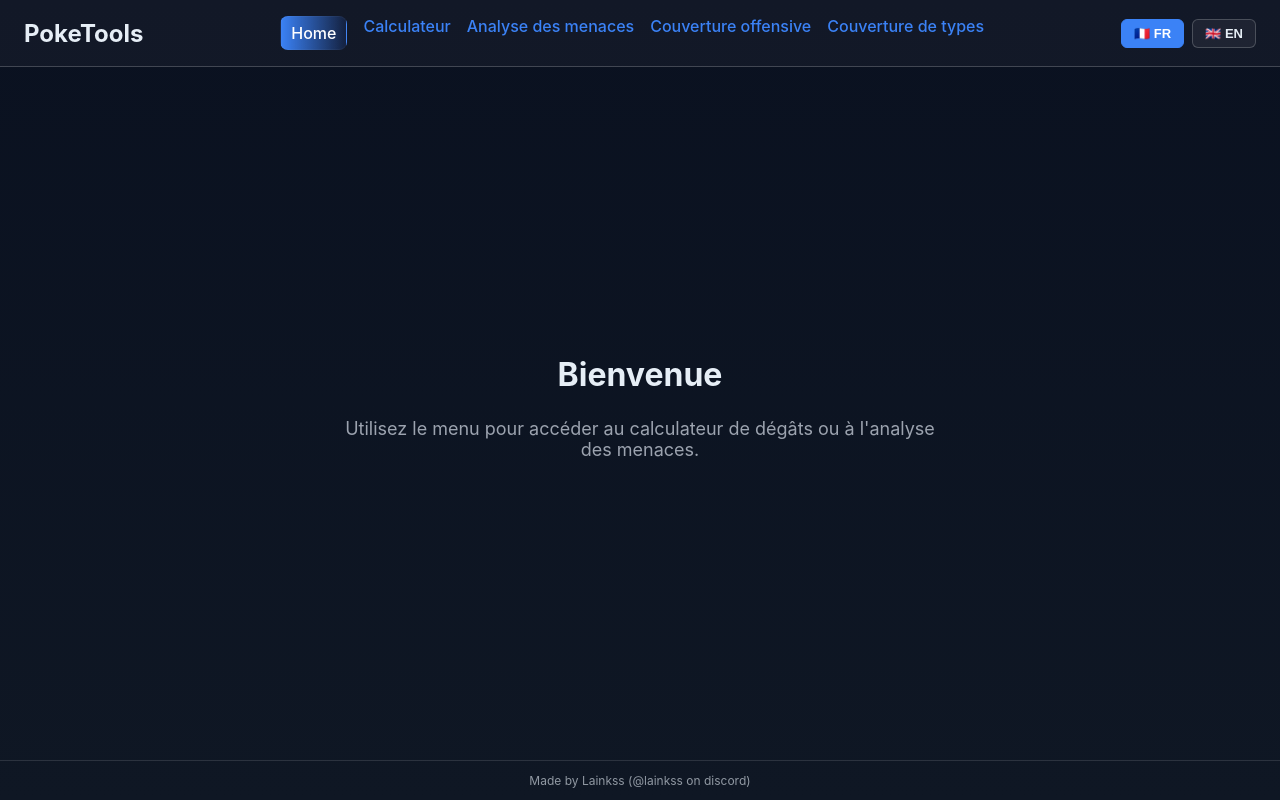
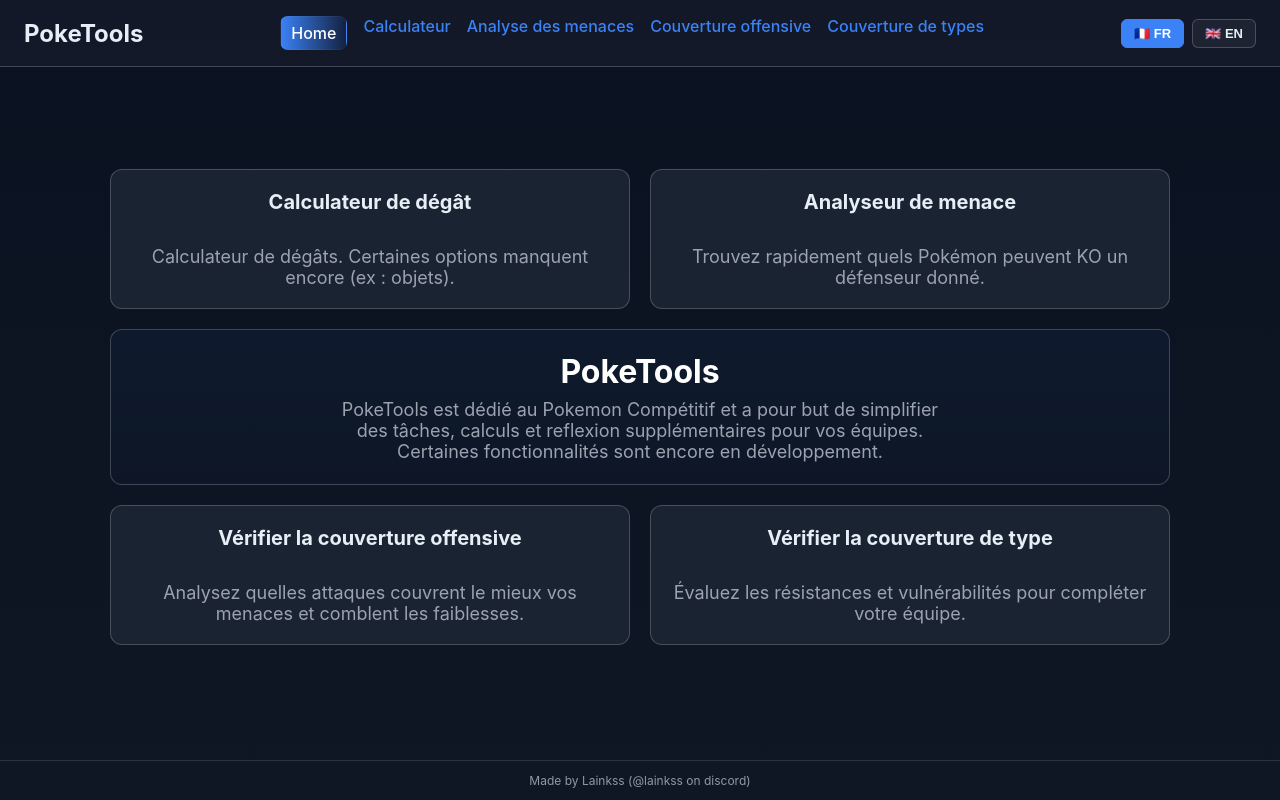
Before and after one commit to lainksss/PokeTools, a React (Vite) app in the folder frontend/: page / in a window 1280 px wide. Built offline with nearby package versions, Linux system fonts and the light colour scheme; no server answers.

Commit message:
feat: a cleaner home page to explain the context of the project

```diff
--- a/frontend/src/i18n/translations.js
+++ b/frontend/src/i18n/translations.js
@@ -12,7 +12,17 @@
     // Page Home
     home: {
       welcome: "Bienvenue",
-      description: "Utilisez le menu pour accéder au calculateur de dégâts ou à l'analyse des menaces."
+      description: "Utilisez le menu pour accéder au calculateur de dégâts ou à l'analyse des menaces.",
+      centerTitle: "PokeTools",
+      centerDesc: "PokeTools est dédié au Pokemon Compétitif et a pour but de simplifier des tâches, calculs et reflexion supplémentaires pour vos équipes. Certaines fonctionnalités sont encore en développement.",
+      block_calc_title: "Calculateur de dégât",
+      block_calc_desc: "Calculateur de dégâts. Certaines options manquent encore (ex : objets).",
+      block_threats_title: "Analyseur de menace",
+      block_threats_desc: "Trouvez rapidement quels Pokémon peuvent KO un défenseur donné.",
+      block_coverage_title: "Vérifier la couverture offensive",
+      block_coverage_desc: "Analysez quelles attaques couvrent le mieux vos menaces et comblent les faiblesses.",
+      block_type_title: "Vérifier la couverture de type",
+      block_type_desc: "Évaluez les résistances et vulnérabilités pour compléter votre équipe."
     },
 
     // Page Calculate
@@ -216,7 +226,17 @@
     // Page Home
     home: {
       welcome: "Welcome",
-      description: "Use the menu to access the damage calculator or threat analysis."
+      description: "Use the menu to access the damage calculator or threat analysis.",
+      centerTitle: "PokeTools",
+      centerDesc: "PokeTools is dedicated to Competitive Pokémon and aims to simplify tasks, calculations and extra thinking for your teams. Some features are still in development.",
+      block_calc_title: "Damage calculator",
+      block_calc_desc: "Damage calculator. Some options are missing (e.g. items).",
+      block_threats_title: "Threat analyzer",
+      block_threats_desc: "Quickly find which Pokémon can KO a given defender.",
+      block_coverage_title: "Check offensive coverage",
+      block_coverage_desc: "Analyze which moves best cover your threats and patch weaknesses.",
+      block_type_title: "Check type coverage",
+      block_type_desc: "Evaluate resistances and vulnerabilities to round out your team."
     },
 
     // Page Calculate
--- a/frontend/src/pages/Home.jsx
+++ b/frontend/src/pages/Home.jsx
@@ -1,4 +1,5 @@
 import React from 'react'
+import { Link } from 'react-router-dom'
 import { useTranslation } from '../i18n/LanguageContext'
 
 export default function Home() {
@@ -6,8 +7,32 @@
 
   return (
     <div className="home-page">
-      <h2>{t('home.welcome')}</h2>
-      <p>{t('home.description')}</p>
+      <div className="home-grid">
+        <Link to="/calculate" className="home-block block-tl">
+          <h3 className="block-title">{t('home.block_calc_title')}</h3>
+          <p className="block-desc">{t('home.block_calc_desc')}</p>
+        </Link>
+
+        <Link to="/threats" className="home-block block-tr">
+          <h3 className="block-title">{t('home.block_threats_title')}</h3>
+          <p className="block-desc">{t('home.block_threats_desc')}</p>
+        </Link>
+
+        <div className="home-center">
+          <h2 className="center-title">{t('home.centerTitle')}</h2>
+          <p className="center-desc">{t('home.centerDesc')}</p>
+        </div>
+
+        <Link to="/coverage" className="home-block block-bl">
+          <h3 className="block-title">{t('home.block_coverage_title')}</h3>
+          <p className="block-desc">{t('home.block_coverage_desc')}</p>
+        </Link>
+
+        <Link to="/type-coverage" className="home-block block-br">
+          <h3 className="block-title">{t('home.block_type_title')}</h3>
+          <p className="block-desc">{t('home.block_type_desc')}</p>
+        </Link>
+      </div>
     </div>
   )
 }
--- a/frontend/src/styles.css
+++ b/frontend/src/styles.css
@@ -815,6 +815,186 @@
   text-align: center;
 }
 
+/* Grid of 4 blocks for main pages */
+.home-grid {
+  width: 100%;
+  max-width: 1100px;
+  display: grid;
+  grid-template-columns: repeat(2, 1fr);
+  grid-template-rows: auto auto auto;
+  grid-template-areas:
+    "tl tr"
+    "center center"
+    "bl br";
+  gap: 20px;
+  margin: 40px auto;
+  padding: 0 20px;
+}
+
+.home-block {
+  background: var(--card);
+  border: 1px solid var(--border);
+  border-radius: 12px;
+  min-height: 140px;
+  display: flex;
+  flex-direction: column;
+  justify-content: space-between; /* push description to bottom */
+  padding: 20px;
+  text-align: center;
+  transition: transform 0.15s ease, box-shadow 0.15s ease;
+}
+
+.block-title {
+  margin: 0;
+  font-size: 20px;
+  font-weight: 700;
+  color: var(--text); /* neutral, no highlight */
+}
+
+.block-desc {
+  margin-top: 8px;
+  color: #93c5fd; /* nicer light-blue description color */
+  font-size: 14px;
+  max-width: 320px;
+}
+
+.home-block:hover {
+  transform: translateY(-6px);
+  box-shadow: 0 14px 30px rgba(0,0,0,0.45);
+}
+
+/* Remove link underlines and ensure full-block clickable area */
+.home-block {
+  text-decoration: none;
+  color: inherit;
+}
+.home-block:visited,
+.home-block:link {
+  text-decoration: none;
+}
+
+.block-tl { grid-area: tl; }
+.block-tr { grid-area: tr; }
+.block-bl { grid-area: bl; }
+.block-br { grid-area: br; }
+
+.home-center {
+  grid-area: center;
+  background: linear-gradient(180deg, rgba(59,130,246,0.06), rgba(59,130,246,0.02));
+  border: 1px solid var(--border);
+  border-radius: 12px;
+  padding: 22px;
+  display: flex;
+  flex-direction: column;
+  align-items: center;
+  justify-content: center;
+  text-align: center;
+}
+
+.center-title {
+  margin: 0 0 8px 0;
+  font-size: 22px;
+  color: white;
+}
+
+.center-desc {
+  margin: 0;
+  color: var(--text-muted);
+  max-width: 900px;
+}
+
+@media (max-width: 900px) {
+  .home-grid {
+    grid-template-columns: 1fr;
+    margin: 24px auto;
+  }
+}
+
+/* Hero */
+.home-hero {
+  width: 100%;
+  display: flex;
+  justify-content: center;
+  padding: 24px 0 12px;
+}
+.hero-content {
+  max-width: 1000px;
+  text-align: center;
+  padding: 28px;
+  background: linear-gradient(180deg, rgba(255,255,255,0.02), transparent);
+  border-radius: 12px;
+  border: 1px solid var(--border);
+}
+.hero-title {
+  font-size: 36px;
+  font-weight: 800;
+  color: white;
+  margin-bottom: 8px;
+}
+.hero-subtitle {
+  font-size: 16px;
+  color: var(--text-muted);
+  margin-bottom: 16px;
+}
+.hero-ctas {
+  display: flex;
+  gap: 12px;
+  justify-content: center;
+  flex-wrap: wrap;
+}
+.cta-button {
+  display: inline-block;
+  padding: 10px 16px;
+  border-radius: 10px;
+  background: rgba(255,255,255,0.04);
+  color: var(--text);
+  text-decoration: none;
+  font-weight: 700;
+  border: 1px solid transparent;
+  transition: all 0.15s ease;
+}
+.cta-button:hover {
+  transform: translateY(-2px);
+  box-shadow: 0 6px 18px rgba(0,0,0,0.35);
+}
+.cta-button.primary {
+  background: linear-gradient(90deg, var(--accent), #2563eb);
+  color: white;
+}
+
+/* Feature cards */
+.feature-cards {
+  width: 100%;
+  max-width: 1000px;
+  display: grid;
+  grid-template-columns: repeat(3, 1fr);
+  gap: 16px;
+  margin-top: 20px;
+}
+.feature-card {
+  background: var(--card);
+  border: 1px solid var(--border);
+  border-radius: 12px;
+  padding: 18px;
+  text-align: left;
+}
+.feature-card h4 {
+  font-size: 16px;
+  color: var(--accent);
+  margin-bottom: 8px;
+}
+.feature-card p {
+  color: var(--text-muted);
+  font-size: 14px;
+}
+
+@media (max-width: 900px) {
+  .feature-cards {
+    grid-template-columns: 1fr;
+  }
+  .hero-title { font-size: 28px; }
+}
+
 /* Threats Page */
 .threats-page {
   height: calc(100vh - 120px);
```
